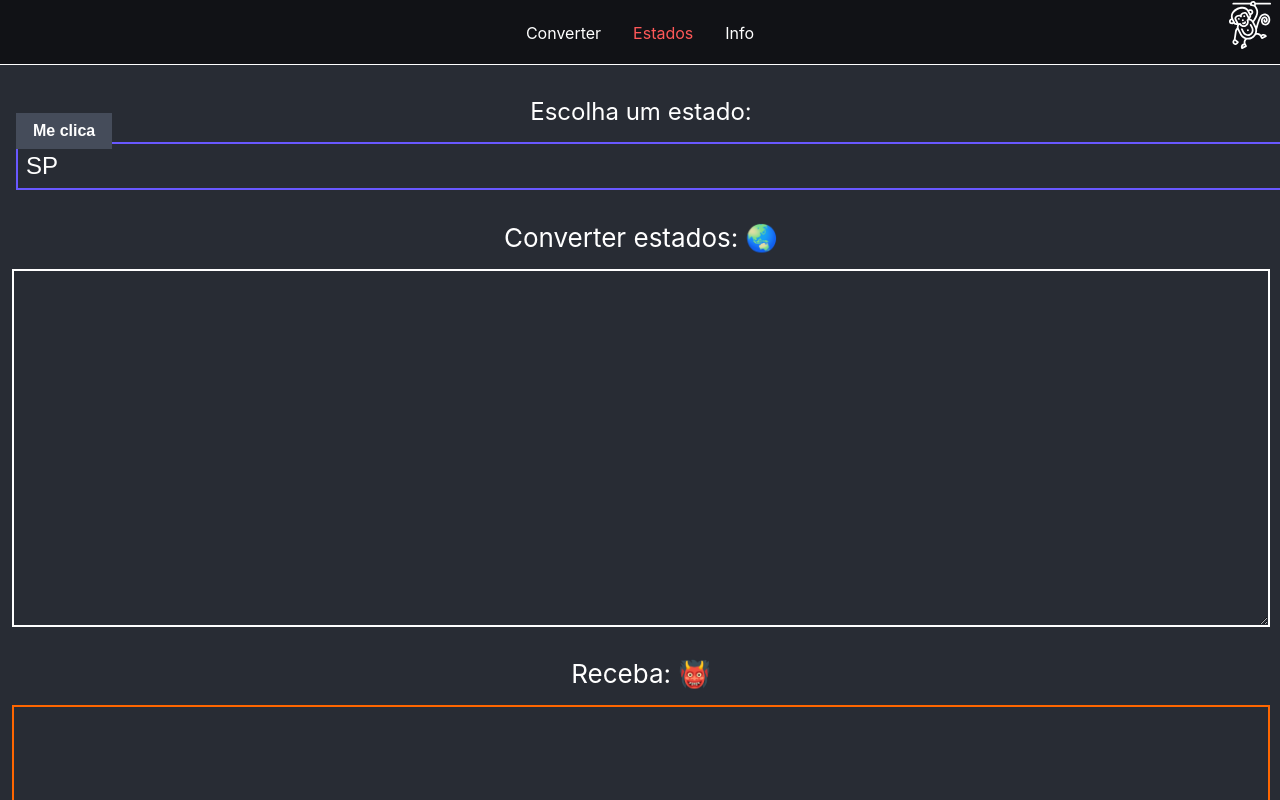
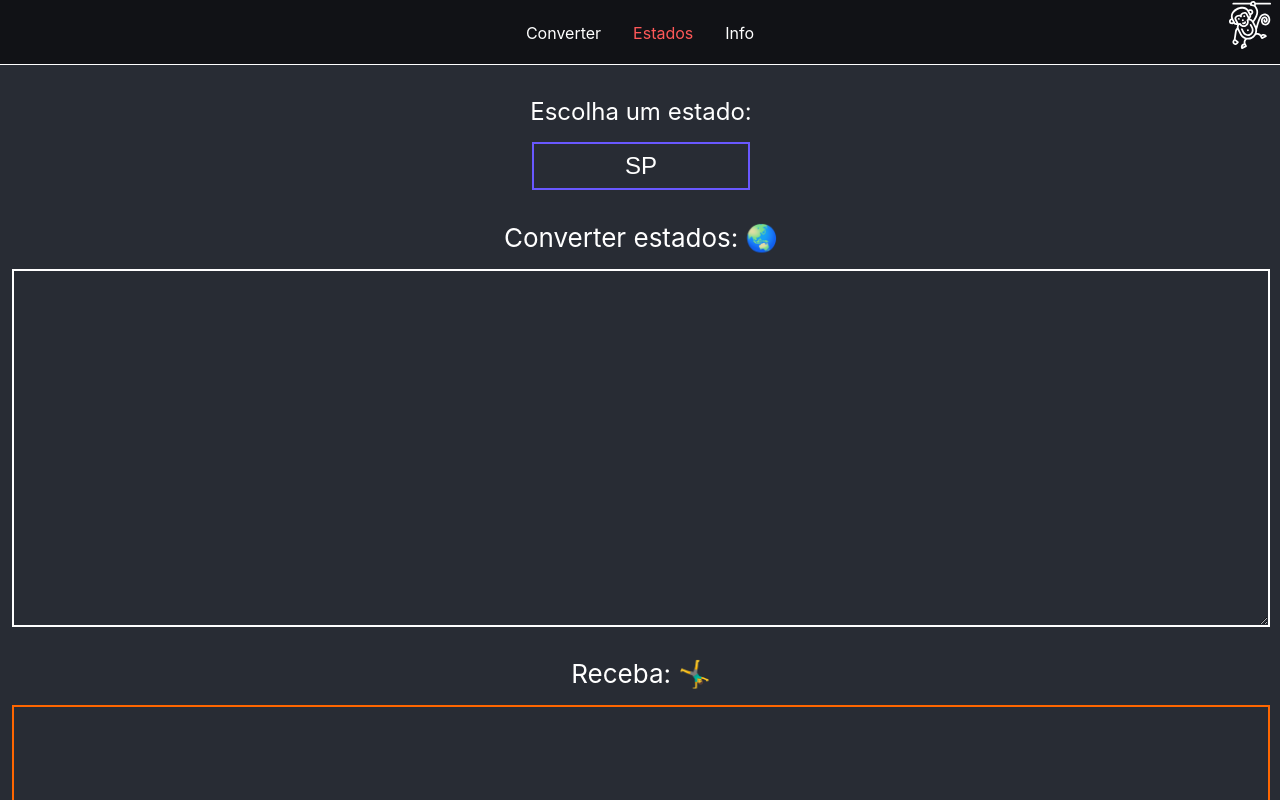
Before and after one commit to murilodpl/gordog-script, a React (Vite) app: page /estados in a window 1280 px wide. Shown: the top 800 px of the page. Built offline with nearby package versions, Linux system fonts and the light colour scheme.

Commit message:
feat: update estados page

```diff
--- a/src/components/ConvertEstados.tsx
+++ b/src/components/ConvertEstados.tsx
@@ -10,11 +10,11 @@ export default function ConvertEstados() {
     const reg = new RegExp(`^((?!\(${country}\)).)*$`, "gms");
 
     function handleChange(e: any) {
-        const { value} = e.target
+        const { value } = e.target
 
         setData({
             input: value,
-            output: value.replace(reg, "")
+            output: value.replace(reg, "").replace(/^(?:[\t ]*(?:\r?\n|\r))+/gms, "")
         })
     }
 
@@ -22,10 +22,10 @@ export default function ConvertEstados() {
         const { value } = e.target
         setCountry(value)
 
-        setData((prevData) => ({
-            ...prevData,
-            output: prevData.input.replace(reg, "")
-        }))
+        setData({
+            input: '',
+            output: ''
+        })
     }
 
     function clearFields() {
@@ -43,15 +43,16 @@ export default function ConvertEstados() {
     return (
         <div className="container containerC">
             <div className="countryDiv">
-                <label htmlFor="country">Escolha um estado:</label>
-                <input className="w-full" type="text" id="country" onChange={handleChangeCountry} value={country} name="country" />
+                <label htmlFor="country">Escolha um estado:
+                    <input className="w-full" type="text" id="country" onChange={handleChangeCountry} value={country} name="country" />
+                </label>
             </div>
 
             <label htmlFor="input">Converter estados: 🌏
                 <textarea name="input" id="input" value={data.input} onChange={handleChange}></textarea>
             </label>
             <br />
-            <label htmlFor="output">Receba: 👹
+            <label htmlFor="output">Receba: 🤸‍♂️
                 <textarea name="output" id="output" disabled value={data.output}></textarea>
             </label>
 
--- a/src/components/Header.tsx
+++ b/src/components/Header.tsx
@@ -9,10 +9,10 @@ export default function Header() {
             <nav>
                 <ul>
                     <li>
-                        <NavLink to="/" className="navItem" >Converter</NavLink>
+                        <NavLink to="/" className="navItem">Converter</NavLink>
                     </li>
                     <li>
-                        <NavLink to="estados" className="navItem" >Estados</NavLink>
+                        <NavLink to="estados" className="navItem">Estados</NavLink>
                     </li>
                     <li>
                         <NavLink to="Info" className="navItem">Info</NavLink>
--- a/src/css/convert.css
+++ b/src/css/convert.css
@@ -9,7 +9,7 @@
 }
 
 textarea {
-    width: 60%;
+    width: 80%;
     height: 350px;
     border: 2px solid #fff;
     transition: all ease-out 222ms;
@@ -87,6 +87,12 @@ label {
     border-color: rgb(0, 128, 0);
     color: rgb(0, 128, 0);
 }
+.countryDiv {
+    display: flex;
+    flex-direction: column;
+    align-items: center;
+    justify-content: center;
+}
 
 .countryDiv label {
     font-size: 1.5rem;
@@ -98,4 +104,6 @@ label {
     border: 2px solid #6958ff;
     margin: 1rem 0 2rem;
     padding: .5rem;
+    width: 60%;
+    text-align: center;
 }
--- a/src/css/info.css
+++ b/src/css/info.css
@@ -6,6 +6,9 @@
 
 .lista {
     text-align: left;
+}
+.lista.mt {
+    margin-top: 2rem;
 }
 
 h1 {
--- a/src/pages/Estados.tsx
+++ b/src/pages/Estados.tsx
@@ -4,7 +4,6 @@ import EscapeButton from '../components/EscapeButton';
 export default function Home() {
     return (
         <div className="w-full">
-            <EscapeButton />
             <ConvertEstados />
         </div>
     )
```
